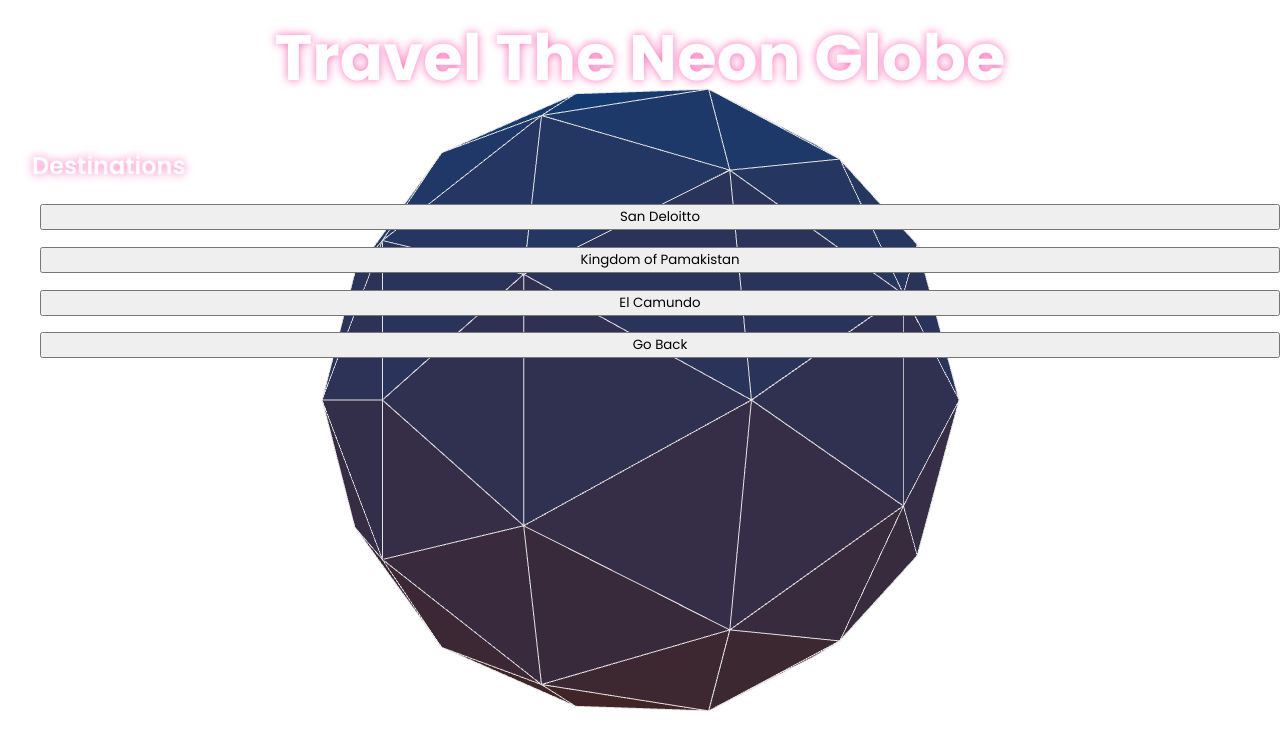
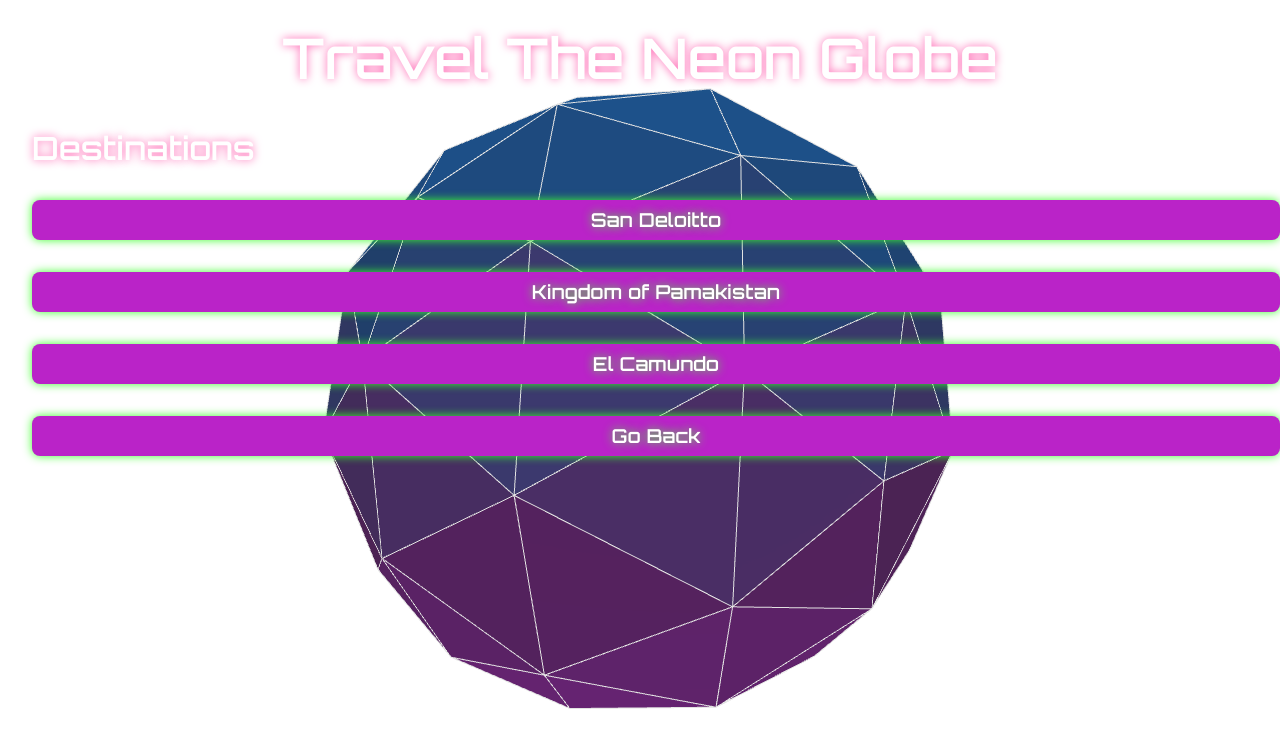
Before and after one commit to tBaronDar/ergasies-web-dev, a React (Vite) app: page /ex-05 in a window 1280 px wide. Shown: the top 750 px of the page. Built offline with nearby package versions, Linux system fonts and the light colour scheme.

Commit message:
font fixes

```diff
--- a/src/pages/exercise-5/components/globe.jsx
+++ b/src/pages/exercise-5/components/globe.jsx
@@ -23,7 +23,7 @@ function GlobeMesh({ selectedDestination }) {
     }
   });
   return (
-    <group position={[0, 0, 1.1]} ref={group}>
+    <group position={[0, 0, 1.1]} rotation={[Math.PI / 4, 0, 0]} ref={group}>
       <mesh scale={1.001}>
         <icosahedronGeometry args={[2, 2, 2]} />
         <meshBasicMaterial color='white' wireframe />
@@ -41,8 +41,10 @@ export default function Globe({ selectedDestination }) {
     <div className={styles.canvas}>
       <Canvas
         camera={{ position: [0, 0, 3.2], near: 0.1, far: 10, fov: 90, aspect: window.innerWidth / window.innerHeight }}>
-        <ambientLight intensity={0.05} />
-        <hemisphereLight color='#0099ff' groundColor='#aa5500' intensity={0.5} position={[0, 5, 0]} />
+        <ambientLight intensity={0.1} />
+        {/* mia pigi hromatos apo pano mia apo kato */}
+        <directionalLight color='#0099ff' intensity={0.7} position={[0, 3, 1]} />
+        <directionalLight color='#bf0ecf' intensity={0.7} position={[0, -3, 1]} rotation={[Math.PI, 0, 0]} />
         <GlobeMesh selectedDestination={selectedDestination} />
       </Canvas>
     </div>
--- a/src/pages/exercise-5/components/side-form.module.css
+++ b/src/pages/exercise-5/components/side-form.module.css
@@ -14,10 +14,18 @@
   gap: 1rem;
 }
 
+.aside h2 {
+  font-size: 1.5rem;
+  font-weight: 600;
+  color: white;
+  font-family: var(--neon-font);
+  text-shadow: 0 0 10px hotpink;
+}
 .form label {
   font-size: 1.2rem;
   font-weight: 600;
   color: white;
+  font-family: var(--neon-font);
 }
 
 .form input {
@@ -27,6 +35,7 @@
   border-radius: 0.5rem;
   background-color: transparent;
   color: white;
+  font-family: var(--neon-font);
 }
 
 .form textarea {
@@ -36,4 +45,25 @@
   border-radius: 0.5rem;
   background-color: transparent;
   color: white;
+  font-family: var(--neon-font);
 }
+
+.form button {
+  width: 100%;
+  text-shadow: 0 0 10px #3fff2e;
+  font-family: var(--neon-font);
+  background-color: #ba23c8;
+  color: white;
+  border: none;
+  border-radius: 0.5rem;
+  padding: 0.5rem;
+  font-size: 1.2rem;
+  font-weight: 600;
+  cursor: pointer;
+  transition: all 0.3s ease;
+  box-shadow: 0 0 10px #3fff2e;
+  &:hover {
+    background-color: #0099ff;
+    box-shadow: none;
+  }
+}
--- a/src/pages/exercise-5/ex-05.module.css
+++ b/src/pages/exercise-5/ex-05.module.css
@@ -27,6 +27,11 @@
 .header h1 {
   margin: 0;
   padding-bottom: 14px;
+  font-size: 3.5rem;
+  font-weight: 600;
+  color: white;
+  font-family: var(--neon-font);
+  text-shadow: 0 0 10px hotpink;
 }
 
 .header button {
@@ -44,28 +49,52 @@
 
 .nav {
   flex-basis: 20%;
-  /* background-color: blue; */
   background-color: transparent;
   text-shadow: 0 0 10px hotpink;
   font-family: var(--neon-font);
+  display: flex;
+  flex-direction: column;
+  justify-content: flex-start;
+  align-items: left;
+  gap: 1rem;
+  padding-left: 2rem;
 }
 .nav h2 {
-  font-size: 1.5rem;
+  margin: 0;
+  font-size: 2rem;
   font-weight: 600;
   color: white;
-  padding-left: 2rem;
+  font-family: var(--neon-font);
 }
 
 .destinationsList {
   display: flex;
   flex-direction: column;
-  gap: 1rem;
+  gap: 2rem;
+  padding-left: 0;
 }
 
 .destinationsList li {
   list-style: none;
+  text-align: left;
 }
 
 .destinationsList button {
   width: 100%;
+  text-shadow: 0 0 10px #3fff2e;
+  font-family: var(--neon-font);
+  background-color: #ba23c8;
+  color: white;
+  border: none;
+  border-radius: 0.5rem;
+  padding: 0.5rem;
+  font-size: 1.2rem;
+  font-weight: 600;
+  cursor: pointer;
+  transition: all 0.3s ease;
+  box-shadow: 0 0 10px #3fff2e;
+  &:hover {
+    background-color: #0099ff;
+    box-shadow: none;
+  }
 }
--- a/src/shared/layout.module.css
+++ b/src/shared/layout.module.css
@@ -10,7 +10,7 @@
   flex-direction: column;
   min-height: 100vh;
   overflow: hidden;
-  background: linear-gradient(180deg, #0099ff, #aa5500);
+  background: linear-gradient(180deg, #2ea7ff, #ee2eff);
 }
 
 .main-container-neon::before {
```
